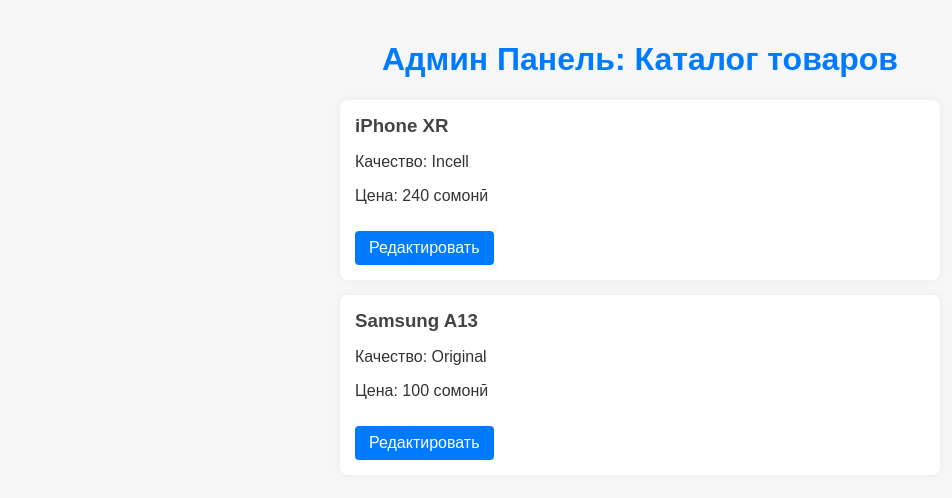
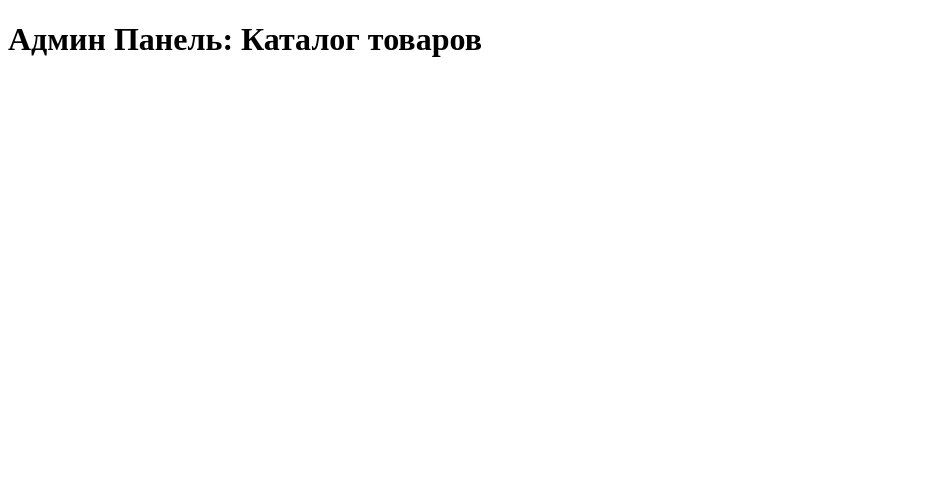
Before and after one commit to Muhammadfotima2/ekran-tj-admin, a plain HTML site: page templates/catalog.html in a window 1280 px wide. Shown: the whole page, without its empty margins (0-952 px from the left). Drawn offline with Linux system fonts and the light colour scheme.

Commit message:
Update catalog.html

```diff
--- a/templates/catalog.html
+++ b/templates/catalog.html
@@ -1,65 +1,10 @@
 <!DOCTYPE html>
 <html lang="ru">
 <head>
-    <meta charset="UTF-8">
-    <meta name="viewport" content="width=device-width, initial-scale=1.0">
-    <title>Админ Панель — Каталог</title>
-    <style>
-        body {
-            font-family: Arial, sans-serif;
-            background-color: #f6f6f6;
-            color: #333;
-            margin: 0;
-            padding: 20px;
-        }
-        h1 {
-            color: #007bff;
-            text-align: center;
-        }
-        .container {
-            max-width: 600px;
-            margin: auto;
-        }
-        .product {
-            background: #fff;
-            padding: 15px;
-            margin-bottom: 15px;
-            border-radius: 8px;
-            box-shadow: 0 0 8px rgba(0,0,0,0.05);
-        }
-        .product h3 {
-            margin: 0;
-            color: #444;
-        }
-        .btn {
-            margin-top: 10px;
-            display: inline-block;
-            background: #007bff;
-            color: white;
-            padding: 8px 14px;
-            text-decoration: none;
-            border-radius: 4px;
-        }
-        .btn:hover {
-            background: #0056b3;
-        }
-    </style>
+  <meta charset="UTF-8">
+  <title>Админ Панель — Каталог</title>
 </head>
 <body>
-    <h1>Админ Панель: Каталог товаров</h1>
-    <div class="container">
-        <div class="product">
-            <h3>iPhone XR</h3>
-            <p>Качество: Incell</p>
-            <p>Цена: 240 сомонӣ</p>
-            <a href="#" class="btn">Редактировать</a>
-        </div>
-        <div class="product">
-            <h3>Samsung A13</h3>
-            <p>Качество: Original</p>
-            <p>Цена: 100 сомонӣ</p>
-            <a href="#" class="btn">Редактировать</a>
-        </div>
-    </div>
+  <h1>Админ Панель: Каталог товаров</h1>
 </body>
 </html>
```
